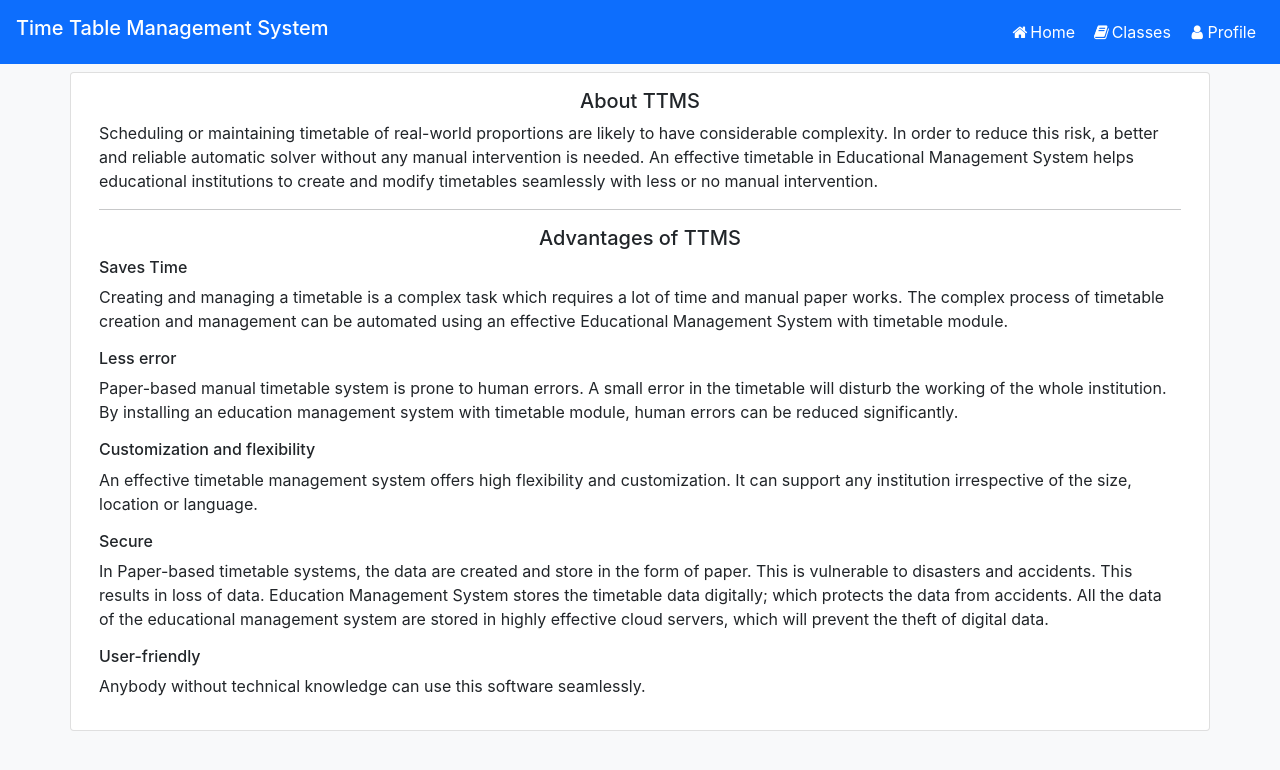
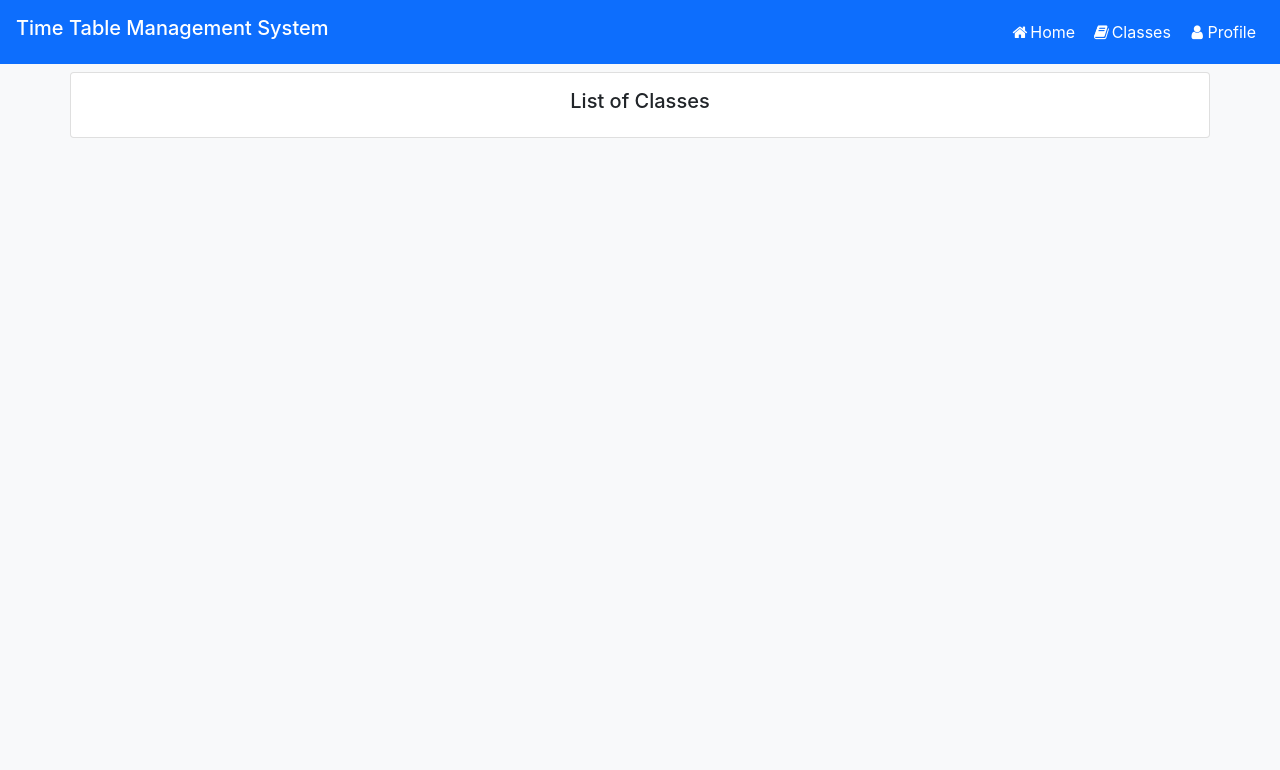
Before and after one commit to Vaibhav2801/Time-Table-Management-System, a React (Create React App) app in the folder frontend/ttms/: page / in a window 1280 px wide. Shown: the top 770 px of the page. Built offline with nearby package versions, Linux system fonts and the light colour scheme.

Commit message:
classes component added

```diff
--- a/frontend/ttms/src/App.js
+++ b/frontend/ttms/src/App.js
@@ -1,14 +1,16 @@
 import "./App.css";
+import Classes from "./components/Classes";
+import Navbar from "./components/Navbar";
 // import Login from "./components/Login";
-import Navbar from "./components/Navbar";
-import Home from "./components/Home";
+// import Home from "./components/Home";
 function App() {
   return (
     <div className="App">
       {/* <Login></Login> */}
 
       <Navbar></Navbar>
-      <Home></Home>
+      {/* <Home></Home> */}
+      <Classes></Classes>
     </div>
   );
 }
--- /dev/null
+++ b/frontend/ttms/src/components/Classes.js
@@ -0,0 +1,13 @@
+import React from "react";
+
+export default function Classes() {
+  return (
+    <>
+      <div className="card container">
+        <div className="card-body">
+          <h5>List of Classes</h5>
+        </div>
+      </div>
+    </>
+  );
+}
```
